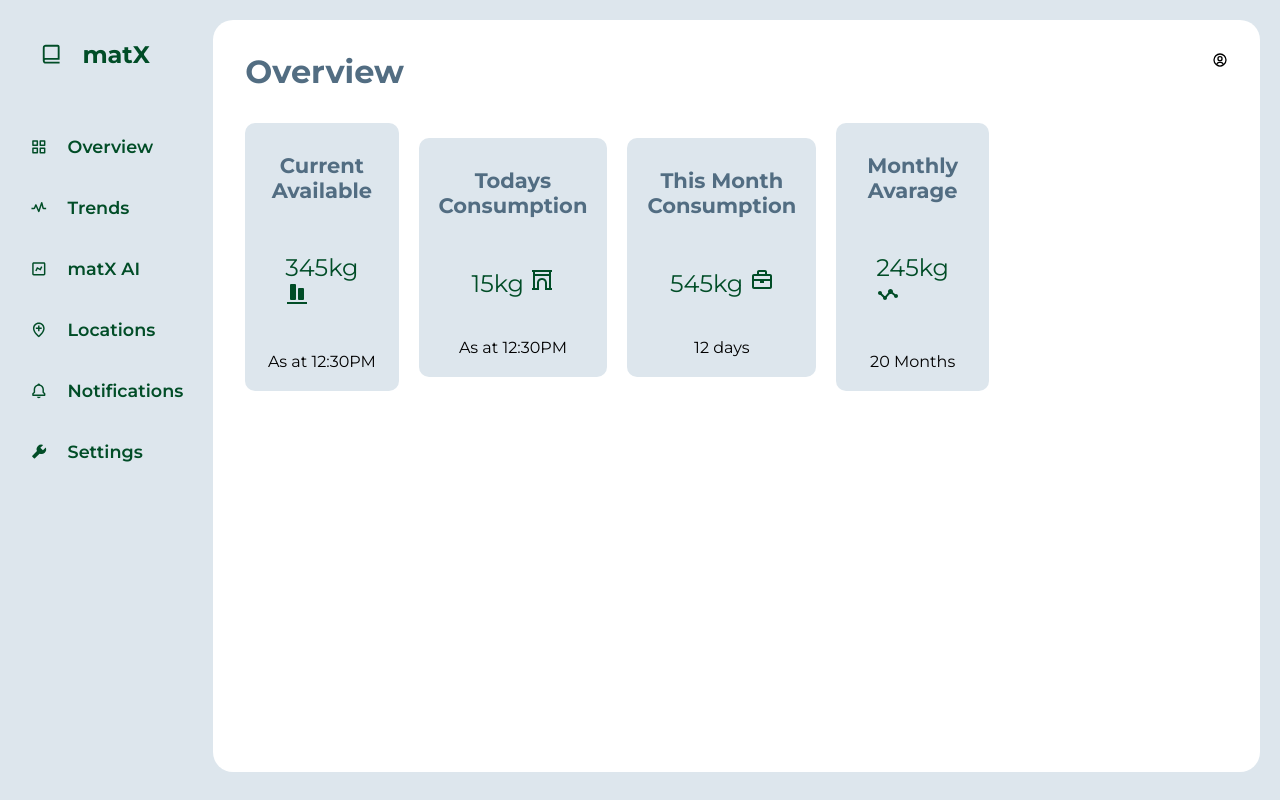
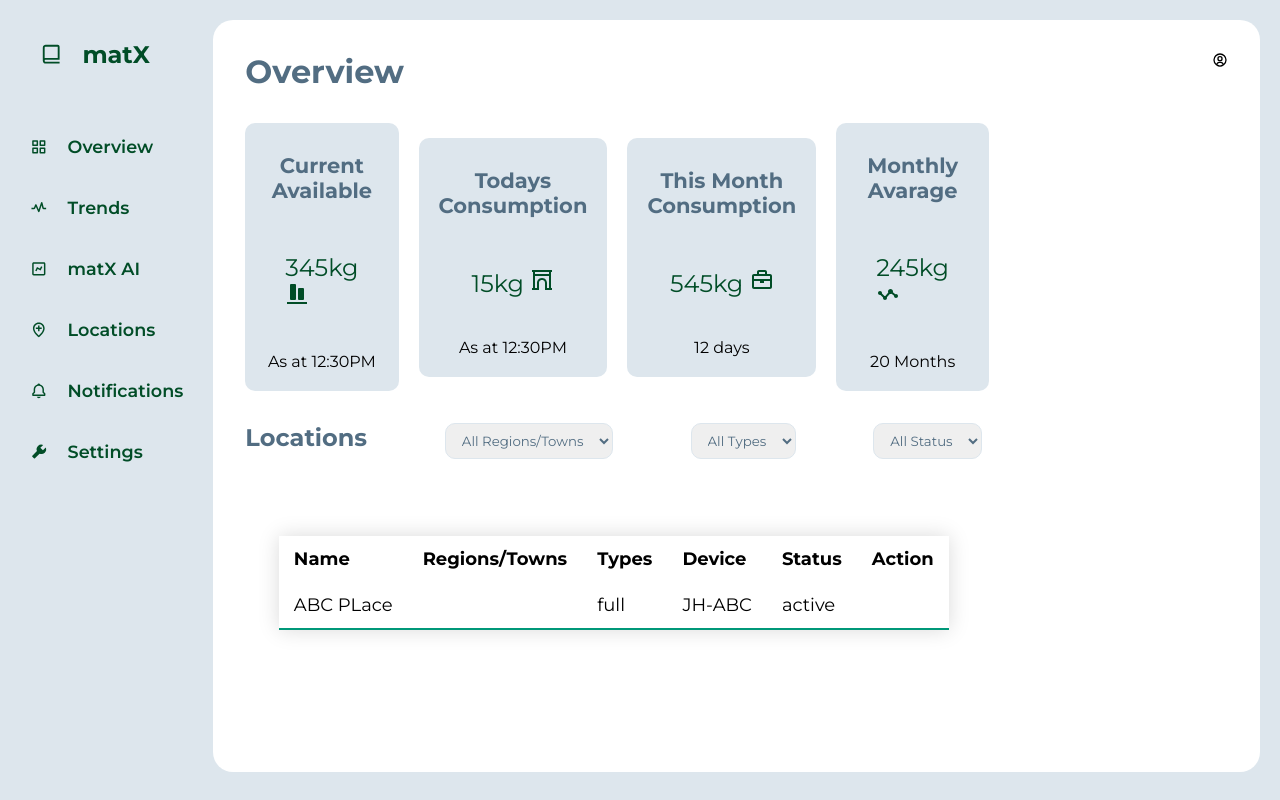
Before and after one commit to Aftermath001/Dashboard, a React (Vite) app: page /content in a window 1280 px wide. Built offline with nearby package versions, Linux system fonts and the light colour scheme.

Commit message:
Location List

```diff
--- a/src/components/Content.jsx
+++ b/src/components/Content.jsx
@@ -2,11 +2,13 @@ import React from 'react'
 import ContentHeader from './ContentHeader'
 import '../styles/content.css'
 import Card from './Card'
+import LocationList from './LocationList'
 const Content = () => {
   return (
     <div className='content'>
         <ContentHeader/>
         <Card />
+        <LocationList />
 
     </div>
   )
--- a/src/components/LocationList.jsx
+++ b/src/components/LocationList.jsx
@@ -1,8 +1,75 @@
 import React from 'react'
+import '../styles/locationList.css'
 
+
+const locations = [
+    {
+        location:"ABC PLace",
+        region:'Nairobi',
+        type:'full',
+        device:'JH-ABC',
+        status:'active',
+
+    }
+]
 const LocationList = () => {
   return (
-    <div>LocationList</div>
+    <div className= 'location--list'>
+        <div className="list--header">
+            <h2>Locations</h2>
+            <select>
+                <option value="Nairobi">All Regions/Towns</option>
+                <option value="Nairobi">Nairobi</option>
+                <option value='Kisumu'>Kisumu</option>
+                <option value='Malindi'>Malindi</option>
+                <option value='Mombasa'>Mombasa</option>
+                <option value='Eldoret'>Eldoret</option>
+            </select>
+
+            <select>
+                <option value='Full'>All Types</option>
+                <option value='Full'>Full</option>
+                <option value='Express'>Express</option>
+
+            </select>
+            <select>
+                <option value='Online'>All Status</option>
+                <option value='Online'>Online</option>
+                <option value='Offline'>Offline</option>
+
+            </select>
+        </div>
+        <div className="list--container">
+    {locations.map((location) => (
+        <div className="list" key={location.id}>
+            <div className="teacher--detail">
+                <table className="styled-table">
+                    <thead>
+                        <tr>
+                            <th>Name</th>
+                            <th>Regions/Towns</th>
+                            <th>Types</th>
+                            <th>Device</th>
+                            <th>Status</th>
+                            <th>Action</th>
+                        </tr>
+                    </thead>
+                    <tbody>
+                        <tr>
+                            <td>{location.location}</td>
+                            <td>{location.address}</td>
+                            <td>{location.type}</td>
+                            <td>{location.device}</td>
+                            <td>{location.status}</td>
+                        </tr>
+                    </tbody>
+                </table>
+            </div>
+        </div>
+    ))}
+</div>
+
+    </div>
   )
 }
 
--- /dev/null
+++ b/src/styles/locationList.css
@@ -0,0 +1,66 @@
+.list--header{
+    display: flex;
+    margin: 2rem 0;
+    justify-content: space-between;
+}
+
+.list--header h2 {
+    color: #526d82;
+}
+.list--header select {
+    border-radius: 10px;
+    border:none ;
+    padding: 8px 12px;
+    border: 1px solid #dde6ed;
+    color: #526d82;
+}
+.list--container {
+    display: flex;
+    flex-direction: column;
+    align-items: center;
+
+}
+
+.list {
+    margin: 20px 0;
+}
+
+.styled-table {
+    border-collapse: collapse;
+    margin: 25px 0;
+    font-size: 18px;
+    box-shadow: 0 0 20px rgba(0, 0, 0, 0.15);
+}
+
+.styled-table thead tr {
+    color: #ffffff;
+    text-align: left;
+}
+
+.styled-table th,
+.styled-table td {
+    padding: 12px 15px;
+    color: black;
+}
+
+.styled-table tbody tr {
+    border-bottom: 1px solid #dddddd;
+}
+
+.styled-table tbody tr:nth-of-type(even) {
+    background-color: #f3f3f3;
+}
+
+.styled-table tbody tr:last-of-type {
+    border-bottom: 2px solid #009879;
+}
+
+.styled-table tbody tr:hover {
+    background-color: #f1f1f1;
+    cursor: pointer;
+}
+
+.styled-table tbody tr.active-row {
+    font-weight: bold;
+    color: #009879;
+}
```
